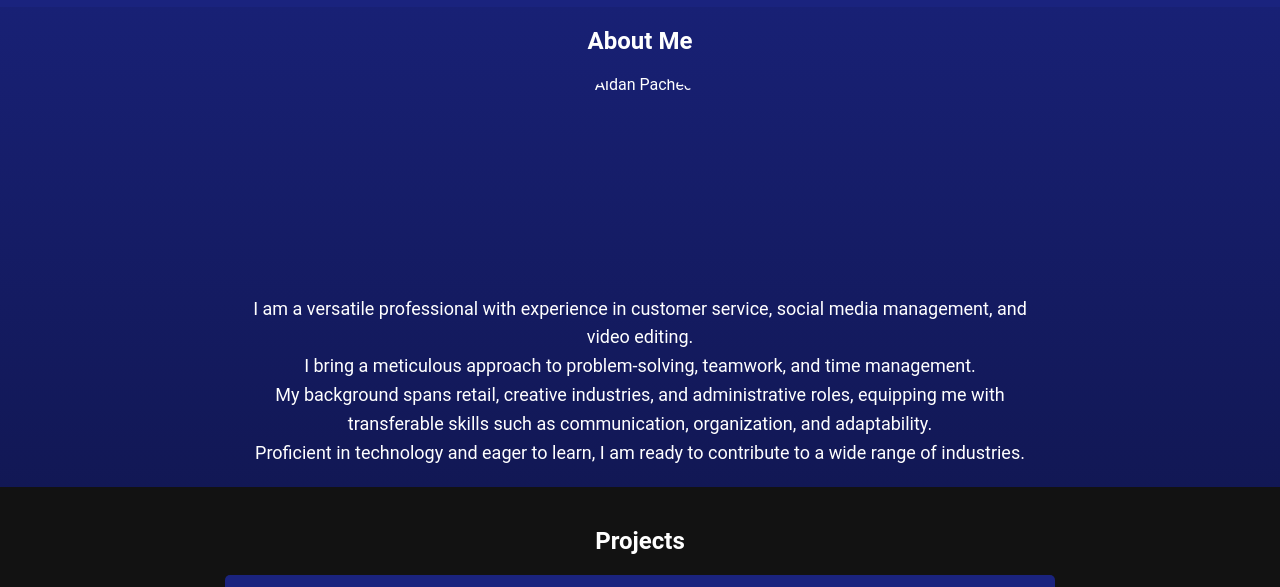
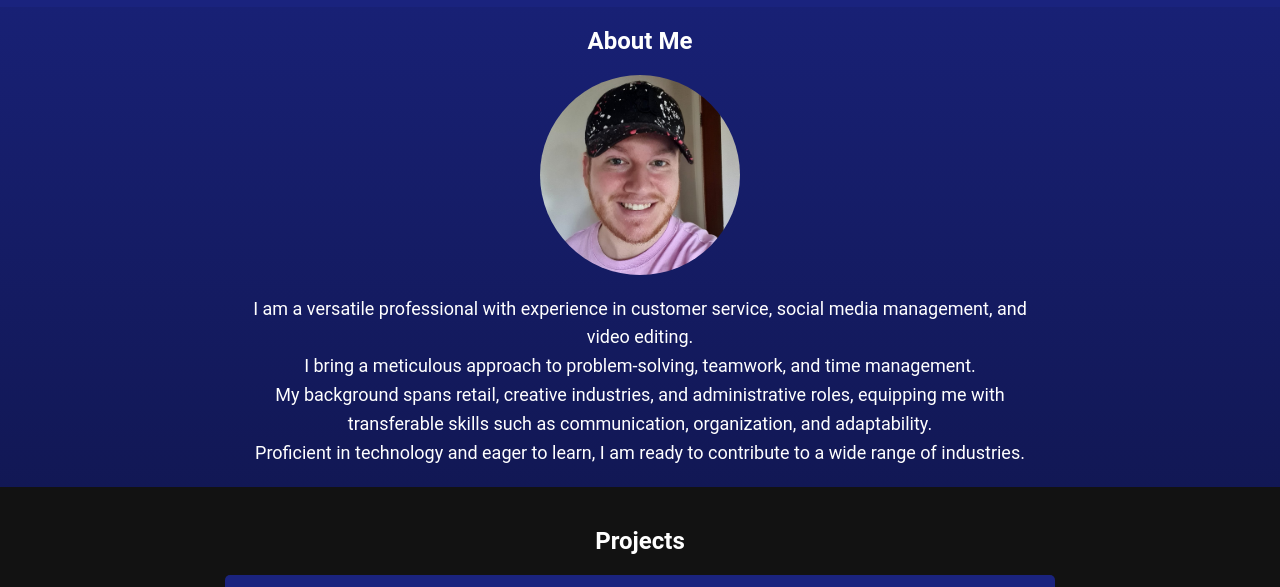
Before and after one commit to AidanPacheco/AP-First-Webpage, a plain HTML site: page index.html in a window 1280 px wide. Shown: the part 133-720 px from the top of the page. Drawn offline with Linux system fonts and the light colour scheme.

Commit message:
Personal image update

```diff
--- a/index.html
+++ b/index.html
@@ -22,7 +22,7 @@
     <!-- About Section -->
     <section id="about">
         <h2>About Me</h2>
-        <img src="Aidan_Pacheco.jpg" alt="Aidan Pacheco" height="200" width="200">
+        <img src="Aidan Pacheco.jpg" alt="Aidan Pacheco" height="200" width="200">
         <p>
         I am a versatile professional with experience in customer service, social media management, and video editing.<br>
         I bring a meticulous approach to problem-solving, teamwork, and time management.<br>
```
